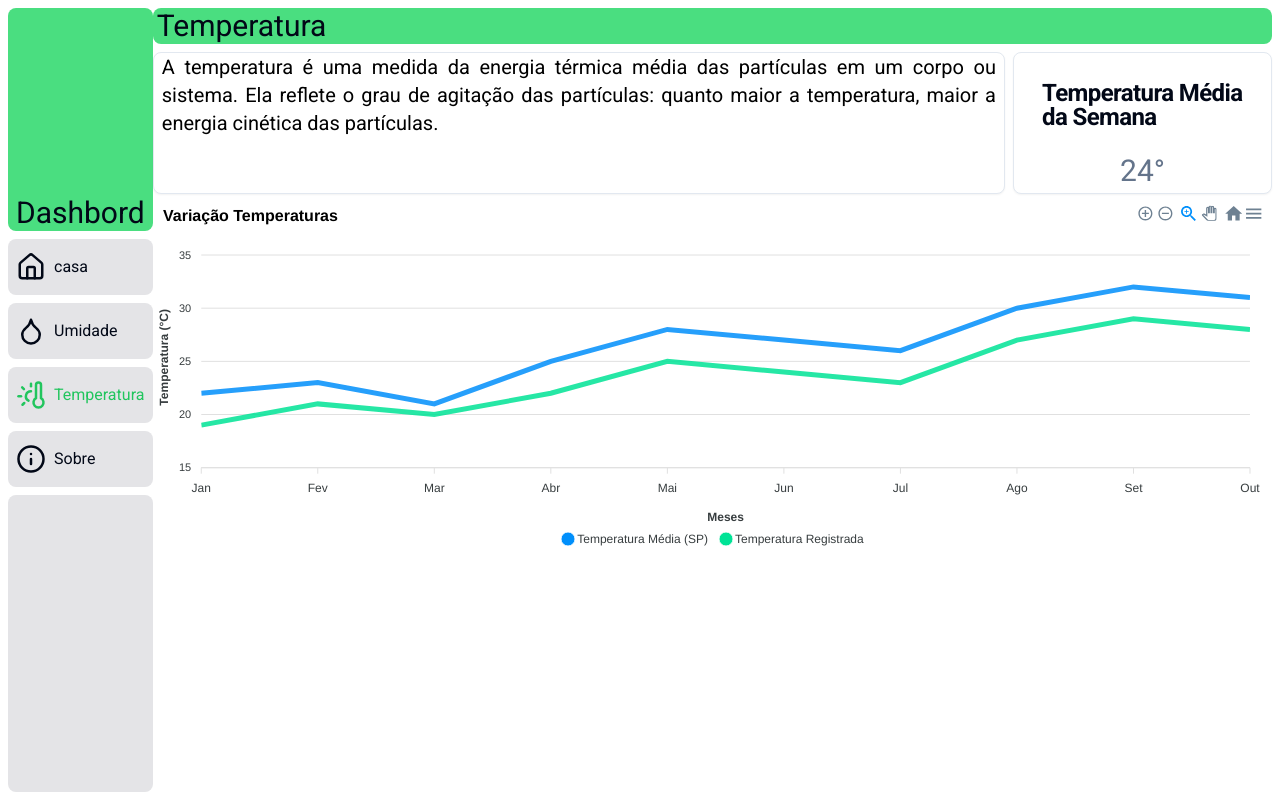
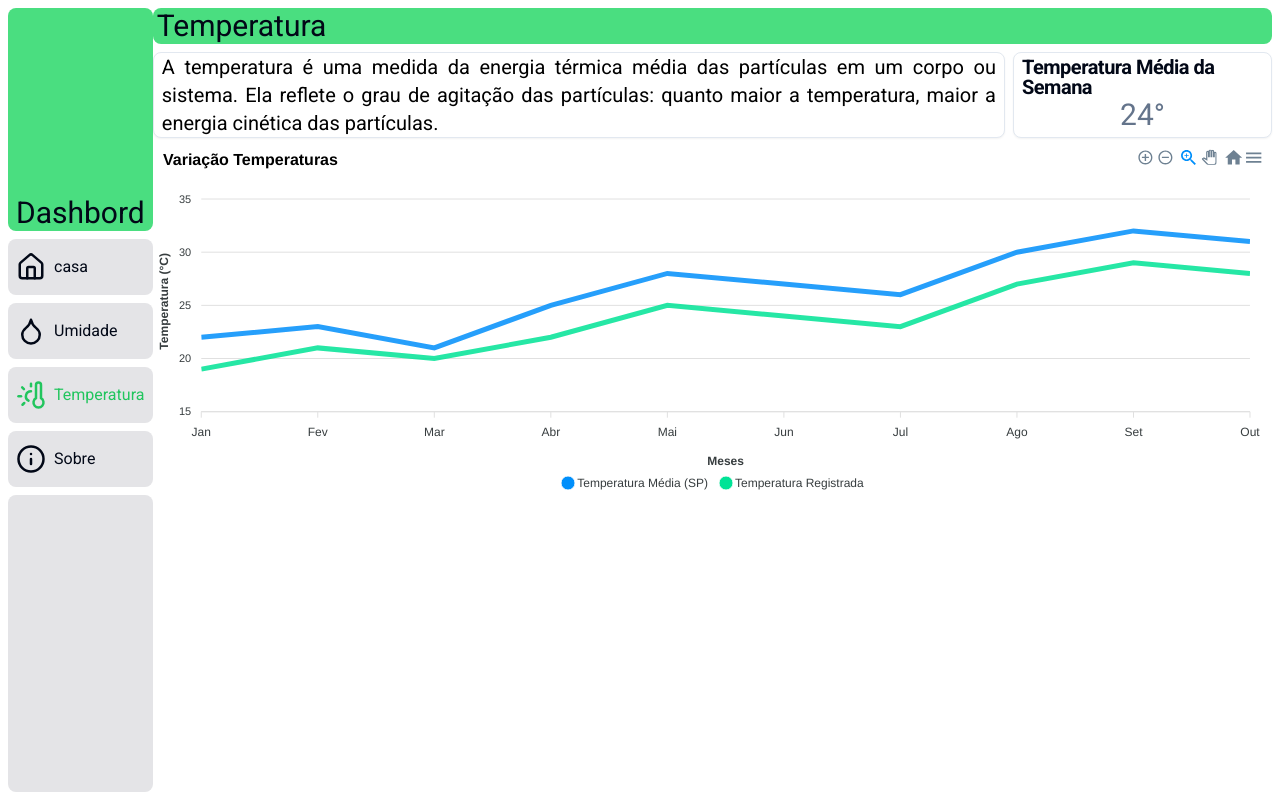
Before and after one commit to 1Edum/ta-dashbord, a Next.js app: page /temperatura in a window 1280 px wide. Built offline with nearby package versions, Linux system fonts and the light colour scheme.

Commit message:
shead: add Card component

```diff
--- /dev/null
+++ b/app/_components/ui/card.tsx
@@ -0,0 +1,79 @@
+import * as React from "react"
+
+import { cn } from "@/lib/utils"
+
+const Card = React.forwardRef<
+  HTMLDivElement,
+  React.HTMLAttributes<HTMLDivElement>
+>(({ className, ...props }, ref) => (
+  <div
+    ref={ref}
+    className={cn(
+      "rounded-lg border bg-card text-card-foreground shadow-sm",
+      className
+    )}
+    {...props}
+  />
+))
+Card.displayName = "Card"
+
+const CardHeader = React.forwardRef<
+  HTMLDivElement,
+  React.HTMLAttributes<HTMLDivElement>
+>(({ className, ...props }, ref) => (
+  <div
+    ref={ref}
+    className={cn("flex flex-col space-y-1.5 px-1", className)}
+    {...props}
+  />
+))
+CardHeader.displayName = "CardHeader"
+
+const CardTitle = React.forwardRef<
+  HTMLParagraphElement,
+  React.HTMLAttributes<HTMLHeadingElement>
+>(({ className, ...props }, ref) => (
+  <h3
+    ref={ref}
+    className={cn(
+      "text-xl font-semibold leading-none tracking-tight",
+      className
+    )}
+    {...props}
+  />
+))
+CardTitle.displayName = "CardTitle"
+
+const CardDescription = React.forwardRef<
+  HTMLParagraphElement,
+  React.HTMLAttributes<HTMLParagraphElement>
+>(({ className, ...props }, ref) => (
+  <p
+    ref={ref}
+    className={cn("text-sm text-muted-foreground", className)}
+    {...props}
+  />
+))
+CardDescription.displayName = "CardDescription"
+
+const CardContent = React.forwardRef<
+  HTMLDivElement,
+  React.HTMLAttributes<HTMLDivElement>
+>(({ className, ...props }, ref) => (
+  <div ref={ref} className={cn("px-6 pt-0", className)} {...props} />
+))
+CardContent.displayName = "CardContent"
+
+const CardFooter = React.forwardRef<
+  HTMLDivElement,
+  React.HTMLAttributes<HTMLDivElement>
+>(({ className, ...props }, ref) => (
+  <div
+    ref={ref}
+    className={cn("flex items-center p-6 pt-0", className)}
+    {...props}
+  />
+))
+CardFooter.displayName = "CardFooter"
+
+export { Card, CardHeader, CardFooter, CardTitle, CardDescription, CardContent }
```
